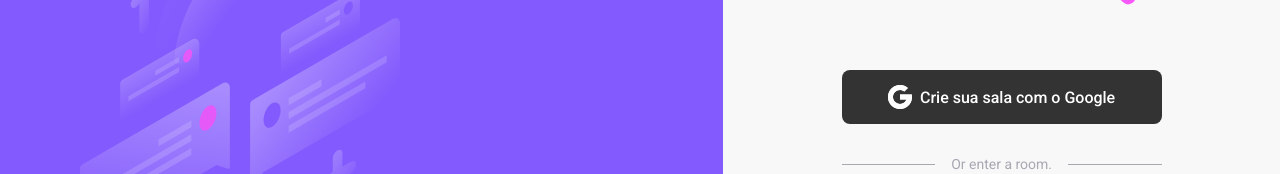
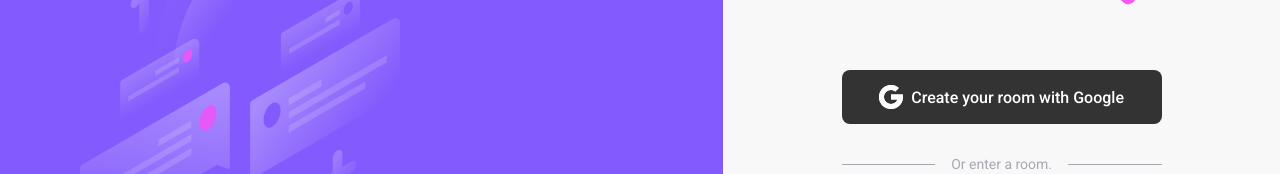
Before and after one commit to Renatomrs/letmeask, a React (Create React App) app: page / in a window 1280 px wide. Shown: the part 309-483 px from the top of the page. Built offline with nearby package versions, Linux system fonts and the light colour scheme; no server answers.

Commit message:
commit on master

```diff
--- a/src/pages/Home/index.tsx
+++ b/src/pages/Home/index.tsx
@@ -61,7 +61,7 @@ export function Home() {
           <img src={logoImg} alt="Letmeask" />
           <button onClick={handleCreateRoom} className="create-room">
             <img src={googleIconImg} alt="Google logo" />
-            Crie sua sala com o Google
+            Create your room with Google
           </button>
           <div className="separator">Or enter a room.</div>
           <form onSubmit={handleJoinRoom}>
```
